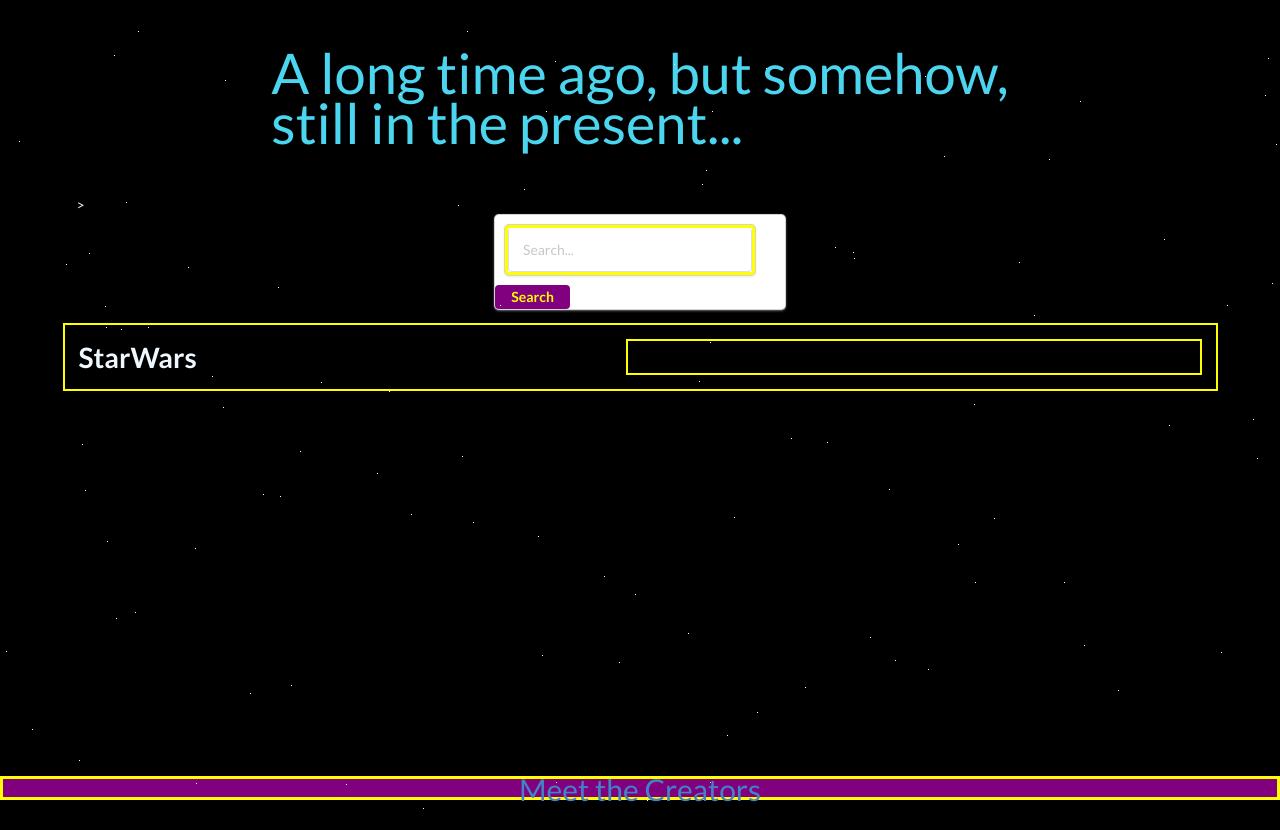
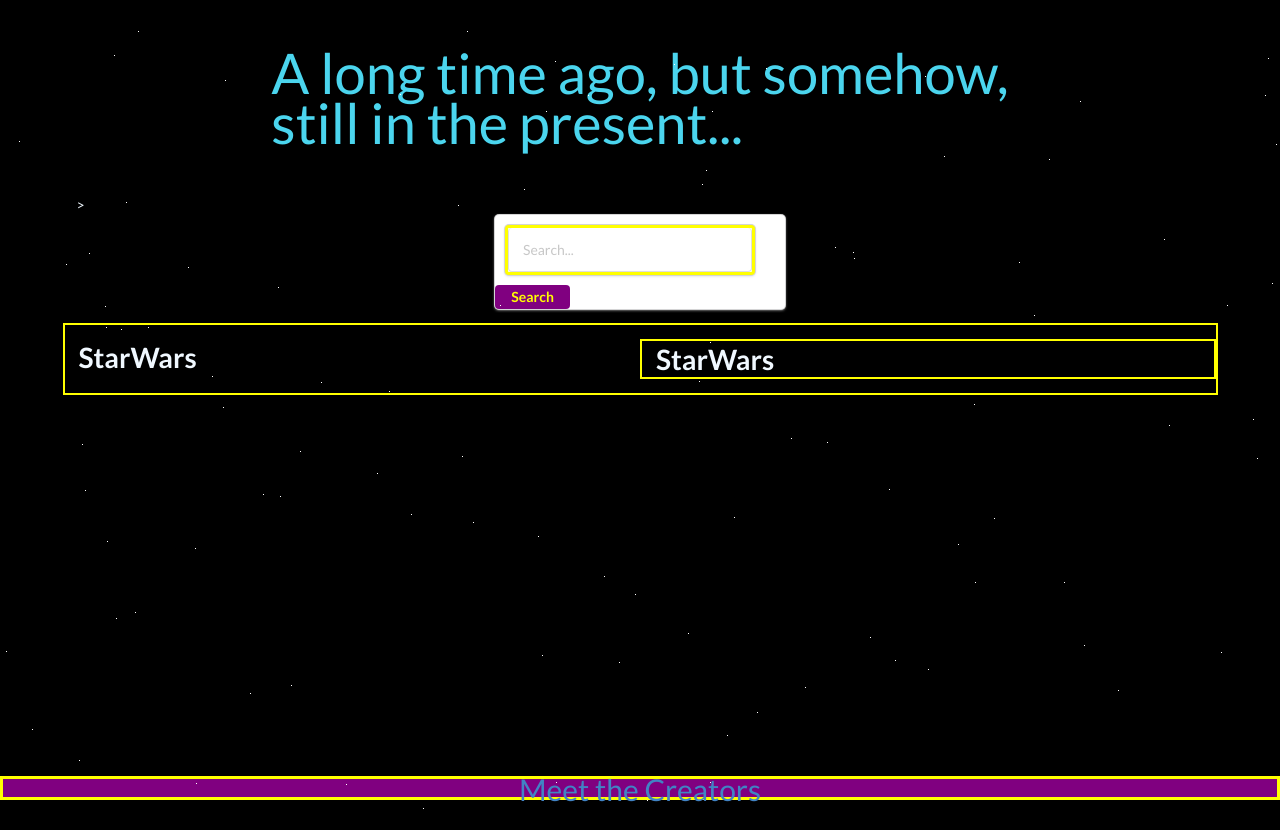
Before and after one commit to Bhavipatel21/starwarsIndex, a plain HTML site: page index.html in a window 1280 px wide. Shown: the top 830 px of the page. Drawn offline with nearby package versions, Linux system fonts and the light colour scheme.

Commit message:
modified html

```diff
--- a/index.html
+++ b/index.html
@@ -96,13 +96,13 @@
             <section id="yellow-card" class="ui two column grid">
                 <section class="row parent">
                     <section id="leftSide" class="column">
-                        <section>
-                            <h1>StarWars</h1>
-                        </section>
+
+                        <h1>StarWars</h1>
+
                     </section>
-                    <section id='rightSide' class='ui two column grid'>
-                        <section class="row">
-                        </section>
+
+                    <section id="rightSide" class="column">
+                        <h1>StarWars</h1>
                     </section>
                 </section>
             </section>
```
